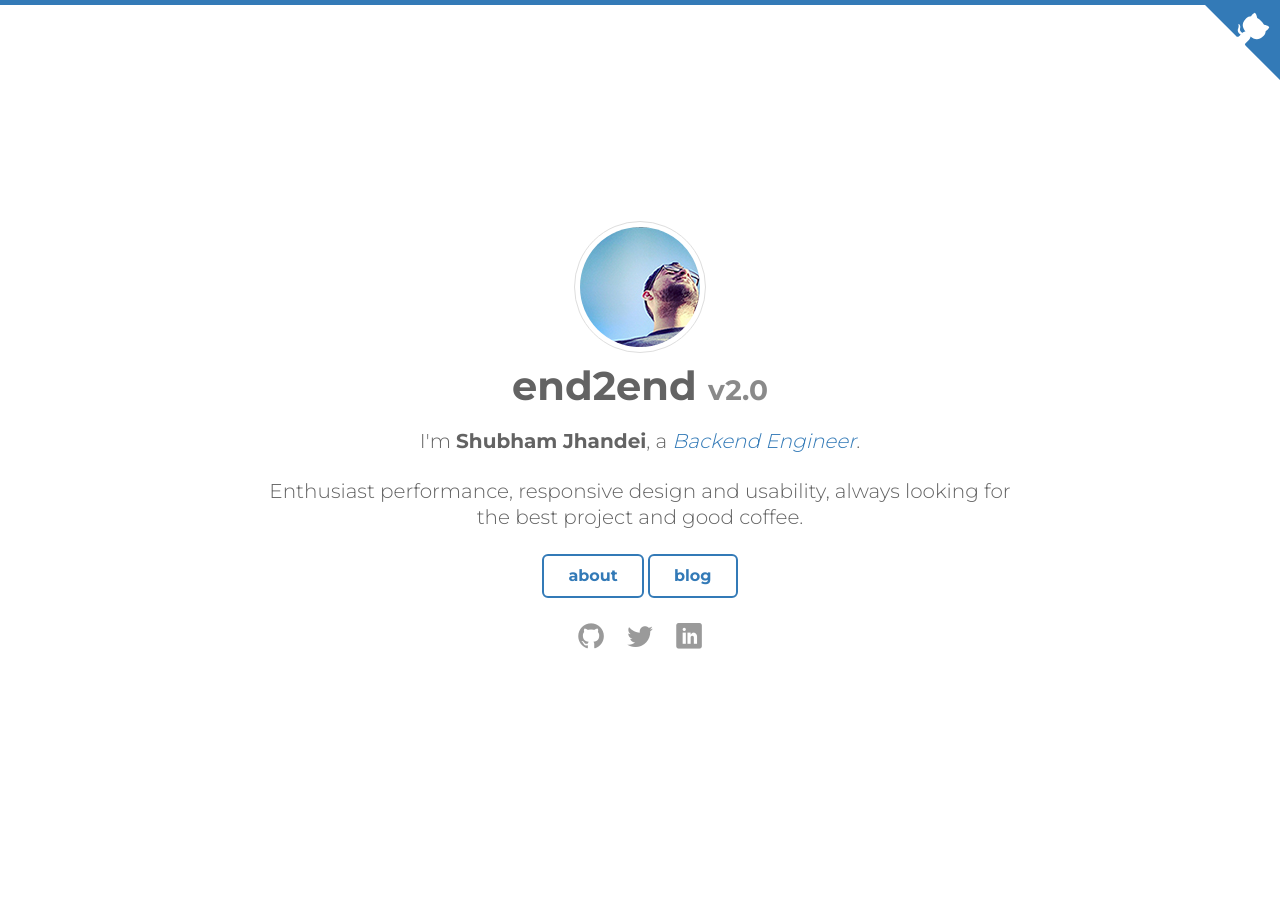
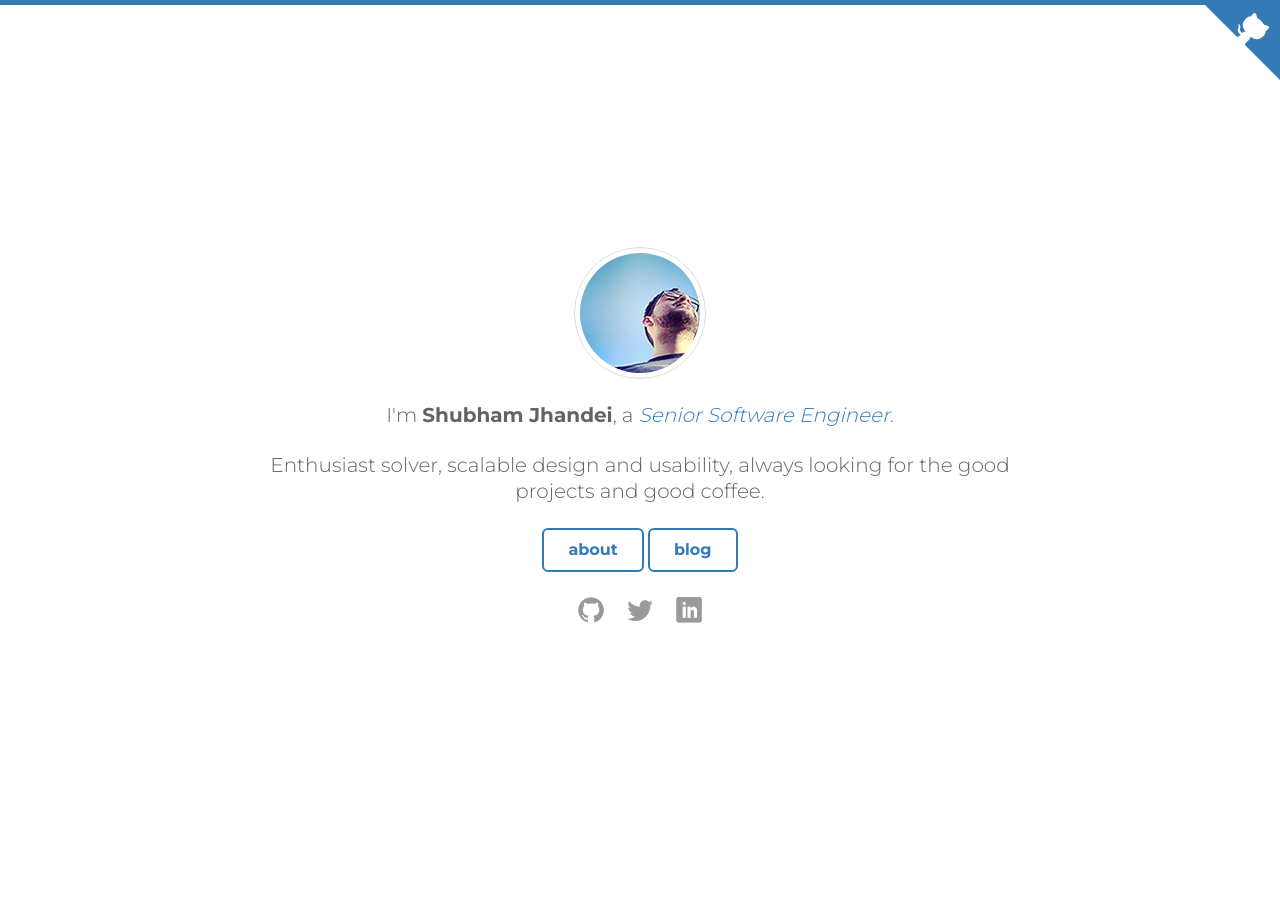
Before and after one commit to jhandei/shubham, a Jekyll site: the page index.html, which Jekyll copies as it is, in a window 1280 px wide. Built offline with Jekyll 4.4.1, drawn with Linux system fonts in a browser that asks for light colours; some web fonts are replaced.

Commit message:
Update index.html

```diff
--- a/index.html
+++ b/index.html
@@ -16,9 +16,8 @@
   <div class="hero-inner">
     <div class="container">
       <img src="images/author.jpg" alt="author thumb" class="dot">
-      <h1>end2end <small>v2.0</small></h1>
-      <h3>I'm <strong itemprop="name">Shubham Jhandei</strong>, a <em itemprop="jobTitle">Backend Engineer</em>.</h3>
-      <h3>Enthusiast performance, responsive design and usability, always looking for the best project and good coffee.</h3>
+      <h3>I'm <strong itemprop="name">Shubham Jhandei</strong>, a <em itemprop="jobTitle">Senior Software Engineer</em>.</h3>
+      <h3>Enthusiast solver, scalable design and usability, always looking for the good projects and good coffee.</h3>
       <a href="/about" class="button button-ghost" title="about">about</a>
       <a href="/blog" class="button button-ghost" title="blog">blog</a>
       <ul class="social">
```
